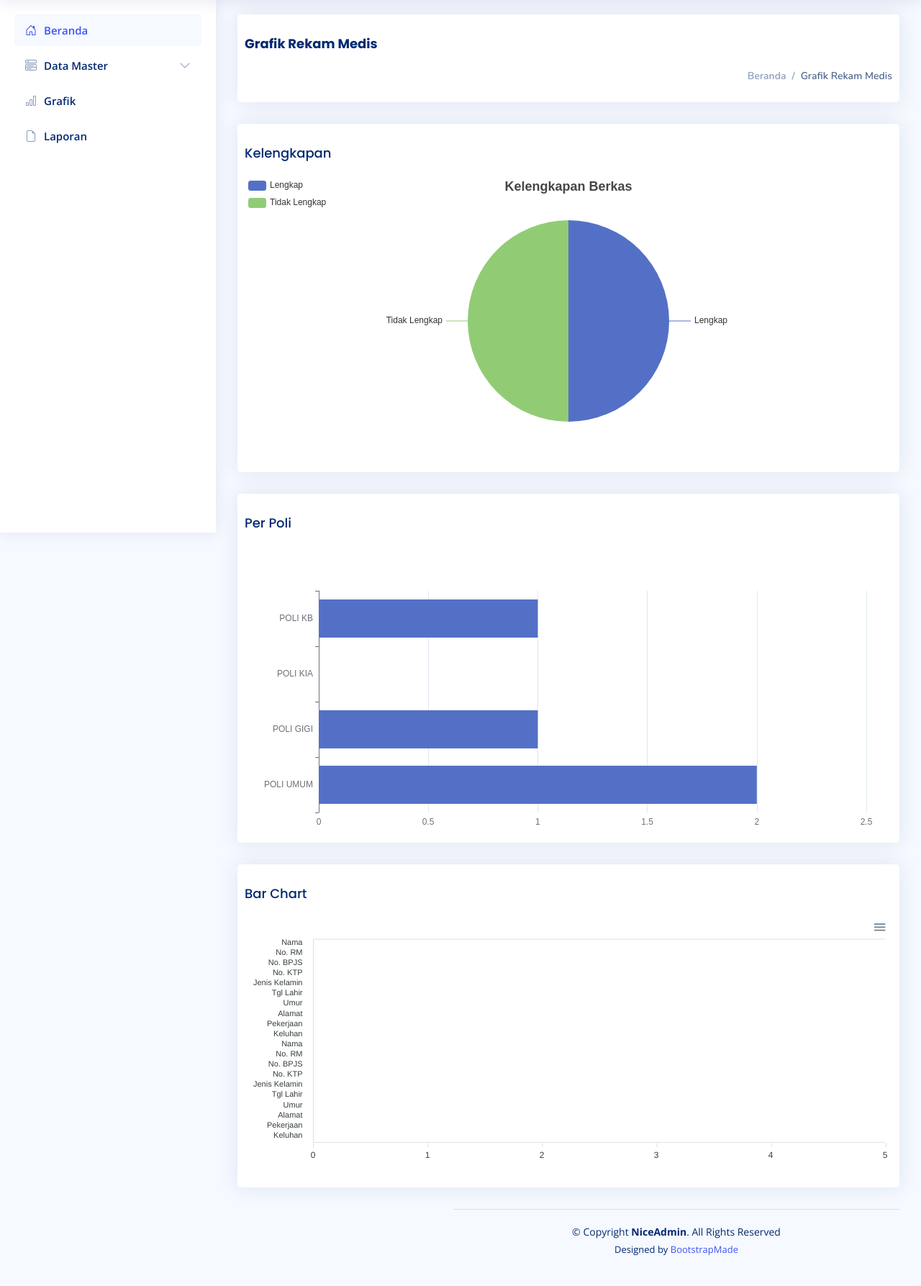
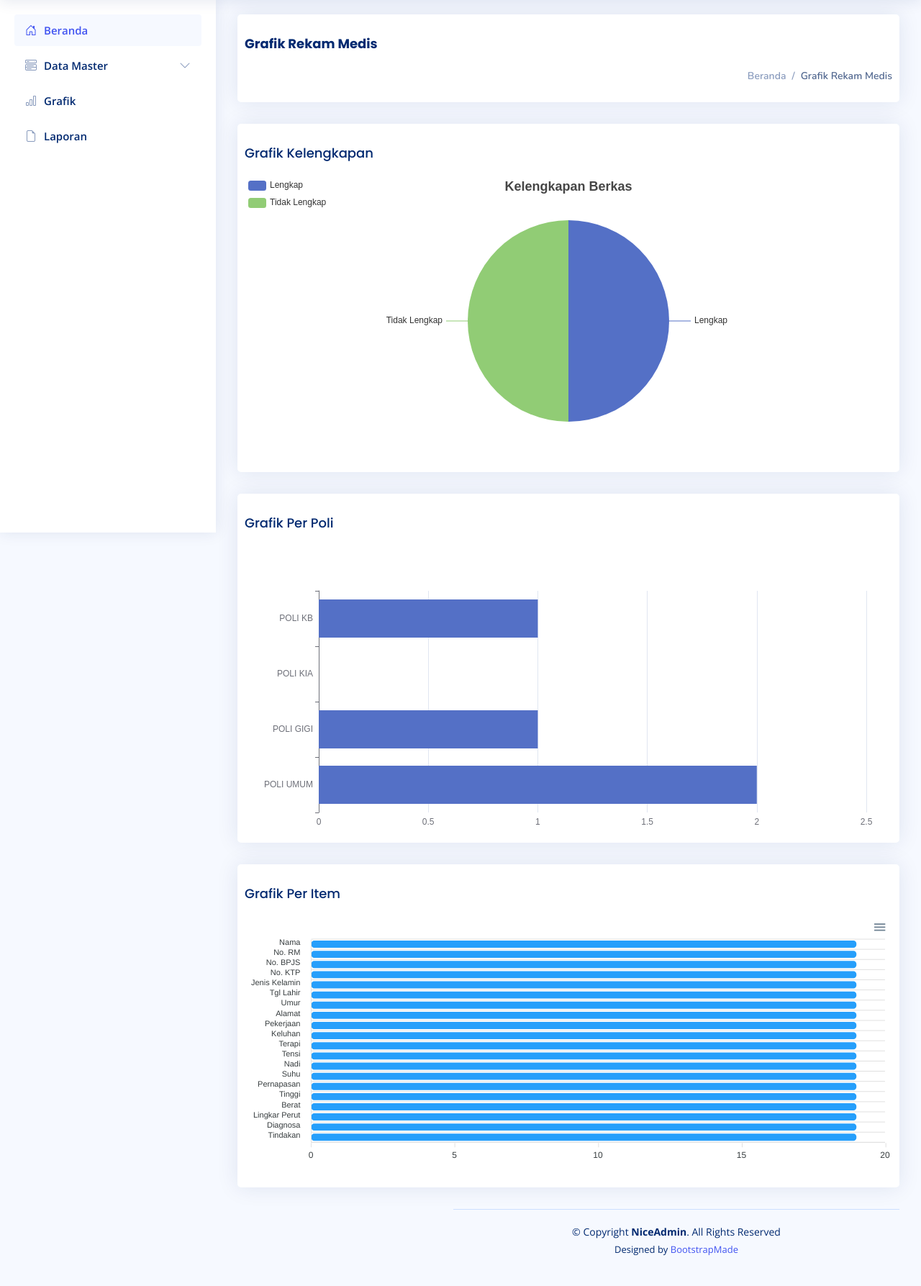
Before and after one commit to mahendra398725/analisa-rekam-medis, a CodeIgniter app: page /SIAKRM/grafik in a window 1280 px wide. Shown: the part 60-1847 px from the top of the page at 72% size. Run offline with CodeIgniter, Linux system fonts and the light colour scheme; a user stored in the database is signed in; data comes from the database, SQL or seed files in the repository; data that the repository does not hold is empty; some libraries are stand-ins or nearby versions.

Commit message:
Update New

```diff
--- a/SIAKRM-new/application/controllers/Grafik.php
+++ b/SIAKRM-new/application/controllers/Grafik.php
@@ -31,27 +31,26 @@ class Grafik extends CI_Controller
             'p2'         	=> $this->M_AnalisisRM->poli2(),
             'p3'         	=> $this->M_AnalisisRM->poli3(),
             'p4'         	=> $this->M_AnalisisRM->poli4(),
-            // 'rm1'            => $this->M_AnalisisRM->rekam1(),
-            // 'rm2'            => $this->M_AnalisisRM->rekam2(),
-            // 'rm3'            => $this->M_AnalisisRM->rekam3(),
-            // 'rm4'            => $this->M_AnalisisRM->rekam4(),
-            // 'rm5'            => $this->M_AnalisisRM->rekam5(),
-            // 'rm6'            => $this->M_AnalisisRM->rekam6(),
-            // 'rm7'            => $this->M_AnalisisRM->rekam7(),
-            // 'rm8'            => $this->M_AnalisisRM->rekam8(),
-            // 'rm9'            => $this->M_AnalisisRM->rekam9(),
-            // 'rm10'            => $this->M_AnalisisRM->rekam10(),
-            // 'rm11'            => $this->M_AnalisisRM->rekam11(),
-            // 'rm12'            => $this->M_AnalisisRM->rekam12(),
-            // 'rm13'            => $this->M_AnalisisRM->rekam13(),
-            // 'rm14'            => $this->M_AnalisisRM->rekam14(),
-            // 'rm15'            => $this->M_AnalisisRM->rekam15(),
-            // 'rm16'            => $this->M_AnalisisRM->rekam16(),
-            // 'rm17'            => $this->M_AnalisisRM->rekam17(),
-            // 'rm18'            => $this->M_AnalisisRM->rekam18(),
-            // 'rm19'            => $this->M_AnalisisRM->rekam19(),
-            // 'rm20'            => $this->M_AnalisisRM->rekam20(),
-            // 'rm21'            => $this->M_AnalisisRM->rekam21()
+            'rm1'            => $this->M_AnalisisRM->total('nama'),
+            'rm2'            => $this->M_AnalisisRM->total('no_rm'),
+            'rm3'            => $this->M_AnalisisRM->total('no_bpjs'),
+            'rm4'            => $this->M_AnalisisRM->total('no_ktp'),
+            'rm5'            => $this->M_AnalisisRM->total('JK'),
+            'rm6'            => $this->M_AnalisisRM->total('tanggal_lahir'),
+            'rm7'            => $this->M_AnalisisRM->total('umur'),
+            'rm8'            => $this->M_AnalisisRM->total('alamat'),
+            'rm9'            => $this->M_AnalisisRM->total('pekerjaan'),
+            'rm10'            => $this->M_AnalisisRM->total('keluhan'),
+            'rm11'            => $this->M_AnalisisRM->total('terapi'),
+            'rm12'            => $this->M_AnalisisRM->total('tensi'),
+            'rm13'            => $this->M_AnalisisRM->total('nadi'),
+            'rm14'            => $this->M_AnalisisRM->total('suhu'),
+            'rm15'            => $this->M_AnalisisRM->total('pernapasan'),
+            'rm16'            => $this->M_AnalisisRM->total('tinggi'),
+            'rm17'            => $this->M_AnalisisRM->total('berat'),
+            'rm18'            => $this->M_AnalisisRM->total('lingkar_perut'),
+            'rm19'            => $this->M_AnalisisRM->total('diagnosa'),
+            'rm20'            => $this->M_AnalisisRM->total('tindakan'),
         ];
         check_not_login();
         $this->load->view('_partial/wrapper_content', $data);
--- a/SIAKRM-new/application/models/M_AnalisisRM.php
+++ b/SIAKRM-new/application/models/M_AnalisisRM.php
@@ -65,6 +65,11 @@ class M_AnalisisRM extends CI_Model
     function poli4(){
         $this->db->where("poli_id =", "4");
         return $this->db->count_all_results("tb_analisis");
+    }
+
+    public function total($tot){
+        $query = $this->db->query("SELECT COUNT($tot) as Jumlah FROM tb_rekam_medis WHERE $tot<>'' ");
+        return $query->row();
     }
 
     // function rekam1(){
--- a/SIAKRM-new/application/views/rekam_medis/v_analisis_rm/load_report.php
+++ b/SIAKRM-new/application/views/rekam_medis/v_analisis_rm/load_report.php
@@ -56,6 +56,7 @@
                                     <?php
                                     $no = 1;
                                     foreach ($arm as $key => $a) {
+                                        die(var_dump($arm));
                                     ?>
                                         <tr>
                                             <th scope="row">
--- a/SIAKRM-new/application/views/rekam_medis/v_grafik/pie_chart.php
+++ b/SIAKRM-new/application/views/rekam_medis/v_grafik/pie_chart.php
@@ -4,7 +4,7 @@
         <div class="col-lg-12">
           <div class="card">
             <div class="card-body">
-              <h5 class="card-title">Kelengkapan</h5>
+              <h5 class="card-title">Grafik Kelengkapan</h5>
 
               <!-- Pie Chart -->
               <div id="pieChart" style="min-height: 400px;" class="echart"></div>
@@ -56,7 +56,7 @@
         <div class="col-lg-12">
           <div class="card">
             <div class="card-body">
-              <h5 class="card-title">Per Poli</h5>
+              <h5 class="card-title">Grafik Per Poli</h5>
 
               <!-- Vertical Bar Chart -->
               <div id="verticalBarChart" style="min-height: 400px;" class="echart"></div>
@@ -108,8 +108,7 @@
         <div class="col-lg-12">
           <div class="card">
             <div class="card-body">
-              <h5 class="card-title">Bar Chart</h5>
-
+              <h5 class="card-title">Grafik Per Item</h5>
               <!-- Bar Chart -->
               <div id="barChart"></div>
 
@@ -117,7 +116,28 @@
                 document.addEventListener("DOMContentLoaded", () => {
                   new ApexCharts(document.querySelector("#barChart"), {
                     series: [{
-                      // data: [<?= $rm1; ?>, <?= $rm2; ?>, <?= $rm3; ?>, <?= $rm4; ?>, <?= $rm5; ?>, <?= $rm6; ?>, <?= $rm7; ?>, <?= $rm8; ?>, <?= $rm9; ?>, <?= $rm10; ?>, <?= $rm11; ?>, <?= $rm12; ?>, <?= $rm13; ?>, <?= $rm14; ?>, <?= $rm15; ?>, <?= $rm16; ?>, <?= $rm17; ?>, <?= $rm18; ?>, <?= $rm19; ?>, <?= $rm20; ?>, <?= $rm21; ?>]
+                      data: [
+                        <?= $rm1->Jumlah; ?>,
+                        <?= $rm2->Jumlah; ?>,
+                        <?= $rm3->Jumlah; ?>,
+                        <?= $rm4->Jumlah; ?>,
+                        <?= $rm5->Jumlah; ?>,
+                        <?= $rm6->Jumlah; ?>,
+                        <?= $rm7->Jumlah; ?>,
+                        <?= $rm8->Jumlah; ?>,
+                        <?= $rm9->Jumlah; ?>,
+                        <?= $rm10->Jumlah; ?>,
+                        <?= $rm11->Jumlah; ?>,
+                        <?= $rm12->Jumlah; ?>,
+                        <?= $rm13->Jumlah; ?>,
+                        <?= $rm14->Jumlah; ?>,
+                        <?= $rm15->Jumlah; ?>,
+                        <?= $rm16->Jumlah; ?>,
+                        <?= $rm17->Jumlah; ?>,
+                        <?= $rm18->Jumlah; ?>,
+                        <?= $rm19->Jumlah; ?>,
+                        <?= $rm20->Jumlah; ?>
+                        ]
                     }],
                     chart: {
                       type: 'bar',
@@ -134,7 +154,7 @@
                     },
                     xaxis: {
                       categories: ['Nama', 'No. RM', 'No. BPJS', 'No. KTP', 'Jenis Kelamin', 'Tgl Lahir', 'Umur',
-                        'Alamat', 'Pekerjaan', 'Keluhan', 'Nama', 'No. RM', 'No. BPJS', 'No. KTP', 'Jenis Kelamin', 'Tgl Lahir', 'Umur', 'Alamat', 'Pekerjaan', 'Keluhan'
+                        'Alamat', 'Pekerjaan', 'Keluhan', 'Terapi', 'Tensi', 'Nadi', 'Suhu', 'Pernapasan', 'Tinggi', 'Berat', 'Lingkar Perut', 'Diagnosa', 'Tindakan'
                       ],
                     }
                   }).render();
```
Also changed, not shown: SIAKRM-new/application/controllers/RekamMedis.php (+8 -8 lines), 1 other file.
